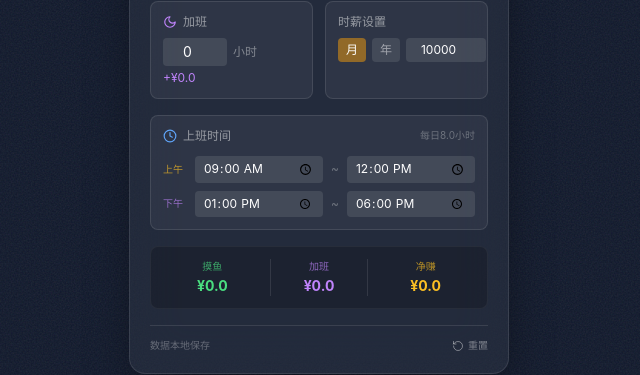
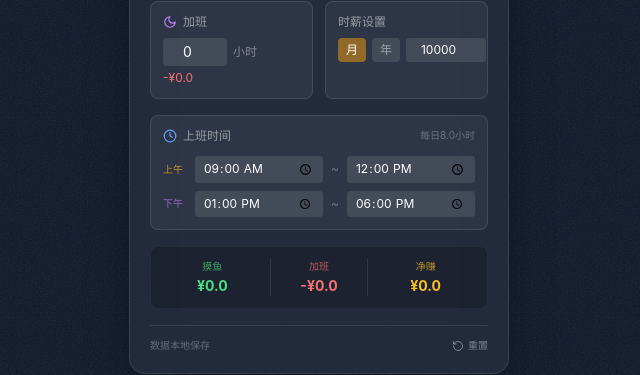
Before and after one commit to uwakeme/slacker-counter, a React (Vite) app: page / in a window 1280 px wide. Shown: the part 372-747 px from the top of the page, without its empty margins (321-961 px from the left). Built offline with nearby package versions, Linux system fonts and the light colour scheme.

Commit message:
feat: 上班摸鱼加班计算器
Co-authored-by: traeagent <traeagent@users.noreply.github.com>

```diff
--- a/src/App.tsx
+++ b/src/App.tsx
@@ -167,7 +167,7 @@ export default function App() {
                   />
                   <span className="text-xs text-white/40">小时</span>
                 </div>
-                <div className="text-xs text-purple-400 mt-1">+¥{getOvertimeEarnings().toFixed(1)}</div>
+                <div className="text-xs text-red-400 mt-1">-¥{Math.abs(getOvertimeEarnings()).toFixed(1)}</div>
               </div>
 
               {/* 快速设置 */}
@@ -257,8 +257,8 @@ export default function App() {
                   <div className="text-sm font-bold text-green-400">¥{getFishingEarnings().toFixed(1)}</div>
                 </div>
                 <div className="text-center border-x border-white/10">
-                  <div className="text-[10px] text-purple-400/70 mb-0.5">加班</div>
-                  <div className="text-sm font-bold text-purple-400">¥{getOvertimeEarnings().toFixed(1)}</div>
+                  <div className="text-[10px] text-red-400/70 mb-0.5">加班</div>
+                  <div className="text-sm font-bold text-red-400">-¥{Math.abs(getOvertimeEarnings()).toFixed(1)}</div>
                 </div>
                 <div className="text-center">
                   <div className={`text-[10px] mb-0.5 ${netEarnings >= 0 ? 'text-amber-400/70' : 'text-red-400/70'}`}>
--- a/src/store/useFishTimerStore.ts
+++ b/src/store/useFishTimerStore.ts
@@ -79,7 +79,7 @@ export const useFishTimerStore = create<FishTimerState>()(
       getOvertimeEarnings: () => {
         const { overtimeHours } = get();
         const hourlyRate = get().getHourlyRate();
-        return overtimeHours * hourlyRate * 1.5;
+        return -overtimeHours * hourlyRate;
       },
 
       getNetEarnings: () => {
```
